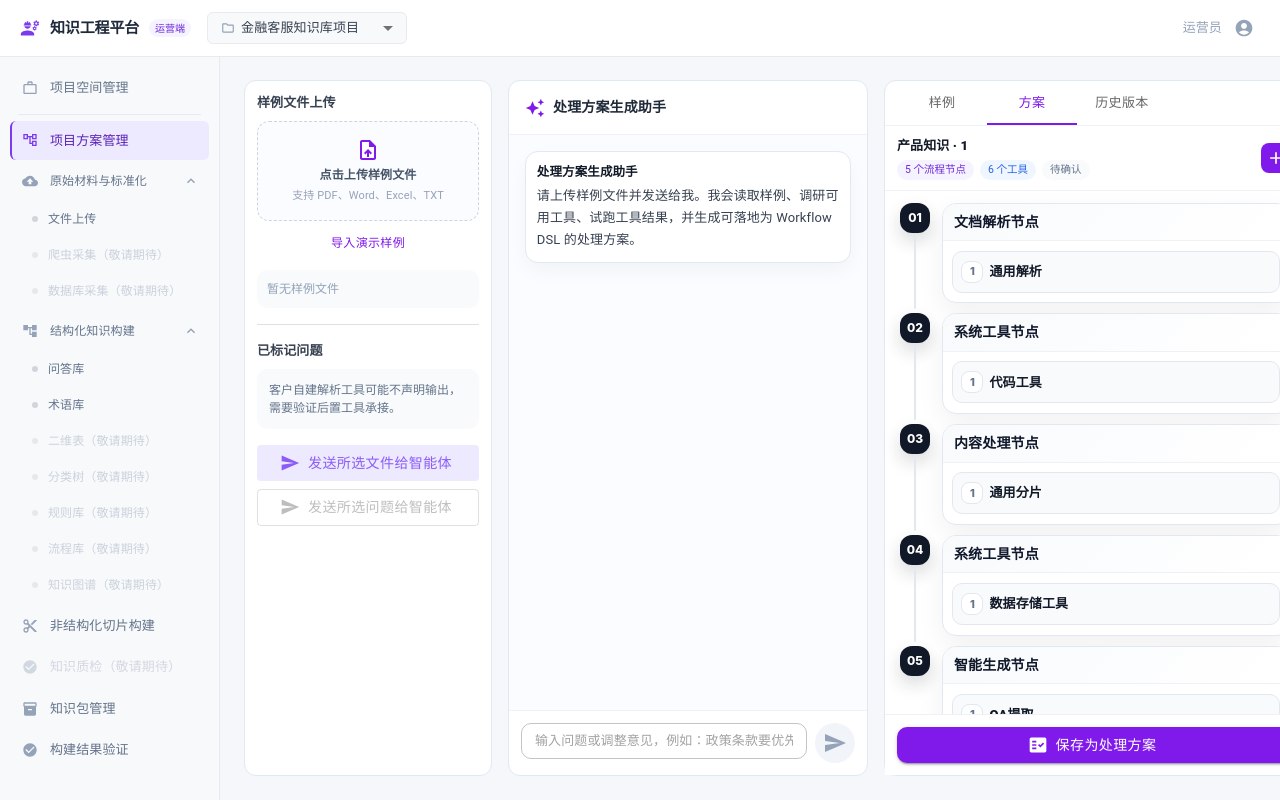
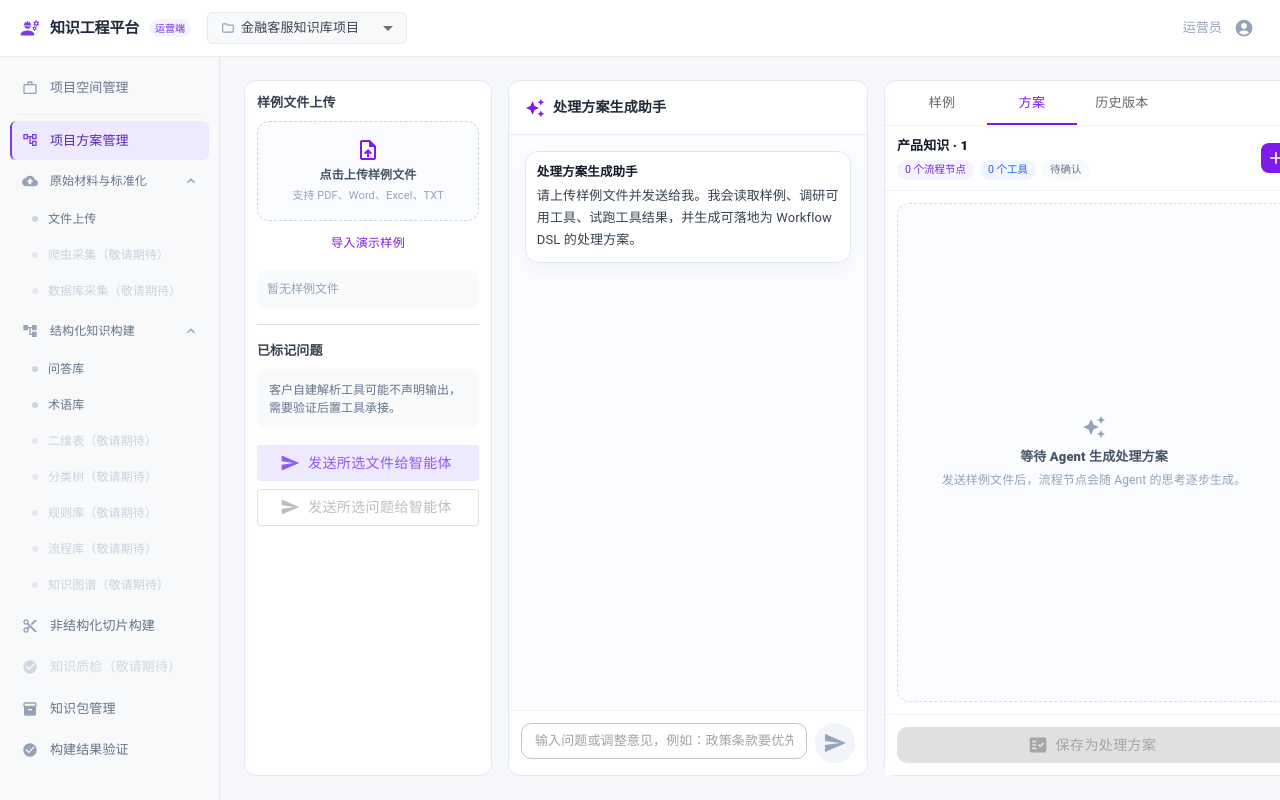
Before and after one commit to gzkhwen/knowledge-engineering-prototype, a React (Vite) app in the folder prototype/: page /#/ops/project/1/agent-workbench/1/1 in a window 1280 px wide. Built offline with nearby package versions, Linux system fonts and the light colour scheme.

Commit message:
fix: start workbench plan empty

```diff
--- a/prototype/src/app/pages/AgentWorkbench.tsx
+++ b/prototype/src/app/pages/AgentWorkbench.tsx
@@ -681,7 +681,7 @@ export function AgentWorkbench() {
     return category?.name ?? "常见问题";
   }, [categoryId, projectId]);
   const [rightTab, setRightTab] = useState(1);
-  const [planNodes, setPlanNodes] = useState<ToolNode[]>(cloneNodes(initialPlanNodes));
+  const [planNodes, setPlanNodes] = useState<ToolNode[]>([]);
   const [addDialogOpen, setAddDialogOpen] = useState(false);
   const [selectedCategory, setSelectedCategory] = useState("全部");
   const [selectedToolId, setSelectedToolId] = useState(toolCatalog[0].id);
@@ -703,8 +703,9 @@ export function AgentWorkbench() {
   const nodeWarnings = useMemo(() => getNodeWarnings(planNodes), [planNodes]);
   const displayedNodeWarnings = isAgentRunning ? {} : nodeWarnings;
   const allProblems = getPlanProblems(planNodes);
-  const visibleProblems = isAgentRunning ? [] : allProblems;
+  const visibleProblems = isAgentRunning || planNodes.length === 0 ? [] : allProblems;
   const canEdit = !confirmed && !isAgentRunning;
+  const canSavePlan = canEdit && planNodes.length > 0 && visibleProblems.length === 0;
   const editingNode = planNodes.find((node) => node.nodeId === editingNodeId) ?? null;
   const addedToolIds = useMemo(() => new Set(planNodes.map((node) => node.toolId)), [planNodes]);
 
@@ -1264,6 +1265,15 @@ export function AgentWorkbench() {
                 </Tooltip>
               </Box>
               <Box sx={{ p: 1.5, minHeight: 0, overflow: "auto", flex: 1 }}>
+                {categorySections.length === 0 ? (
+                  <Box sx={{ height: "100%", minHeight: 260, border: "1px dashed #d8dce5", borderRadius: "12px", bgcolor: "#FBFCFF", display: "flex", alignItems: "center", justifyContent: "center", textAlign: "center", px: 3 }}>
+                    <Box>
+                      <AutoAwesome sx={{ color: "#94a3b8", mb: 1 }} />
+                      <Typography sx={{ fontSize: 13, fontWeight: 800, color: "#475569" }}>等待 Agent 生成处理方案</Typography>
+                      <Typography sx={{ mt: 0.5, fontSize: 12, color: "#94a3b8", lineHeight: 1.5 }}>发送样例文件后，流程节点会随 Agent 的思考逐步生成。</Typography>
+                    </Box>
+                  </Box>
+                ) : (
                   <Stack spacing={0}>
                     {categorySections.map((section, index) => (
                       <WorkflowNodeCard
@@ -1285,6 +1295,7 @@ export function AgentWorkbench() {
                       />
                     ))}
                   </Stack>
+                )}
               </Box>
               <Box sx={{ p: 1.5, borderTop: "1px solid #EEF2F7", bgcolor: "#fff" }}>
                 {visibleProblems.length > 0 && (
@@ -1292,7 +1303,7 @@ export function AgentWorkbench() {
                     <Typography sx={{ fontSize: 12, color: "#b91c1c" }}>当前方案存在 {visibleProblems.length} 个校验问题，请处理后保存。</Typography>
                   </Box>
                 )}
-                <Button fullWidth startIcon={<FactCheck />} onClick={confirmPlan} disabled={!canEdit || isAgentRunning || visibleProblems.length > 0} variant="contained" sx={{ bgcolor: isAgentRunning || visibleProblems.length ? "#cbd5e1" : "#801AEB", borderRadius: "10px", textTransform: "none", "&:hover": { bgcolor: isAgentRunning || visibleProblems.length ? "#cbd5e1" : "#6D16C9" } }}>
+                <Button fullWidth startIcon={<FactCheck />} onClick={confirmPlan} disabled={!canSavePlan} variant="contained" sx={{ bgcolor: !canSavePlan ? "#cbd5e1" : "#801AEB", borderRadius: "10px", textTransform: "none", "&:hover": { bgcolor: !canSavePlan ? "#cbd5e1" : "#6D16C9" } }}>
                   保存为处理方案
                 </Button>
               </Box>
@@ -1494,7 +1505,18 @@ function WorkflowNodeCard({
   const sequenceBg = hasWarning ? "#f97316" : isSectionRunning ? "#7c3aed" : isReviewing ? "#801AEB" : "#111827";
 
   return (
-    <Box sx={{ display: "grid", gridTemplateColumns: "36px minmax(0, 1fr)", columnGap: 1.1 }}>
+    <Box
+      sx={{
+        display: "grid",
+        gridTemplateColumns: "36px minmax(0, 1fr)",
+        columnGap: 1.1,
+        animation: "nodeCardEnter 0.38s ease-out both",
+        "@keyframes nodeCardEnter": {
+          from: { opacity: 0, transform: "translateY(8px) scale(0.985)" },
+          to: { opacity: 1, transform: "translateY(0) scale(1)" },
+        },
+      }}
+    >
       <Box sx={{ display: "flex", flexDirection: "column", alignItems: "center" }}>
         <Box
           sx={{
```
Lines whose indentation alone changed are shown as unchanged.
